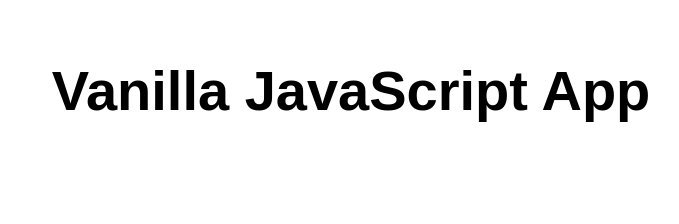
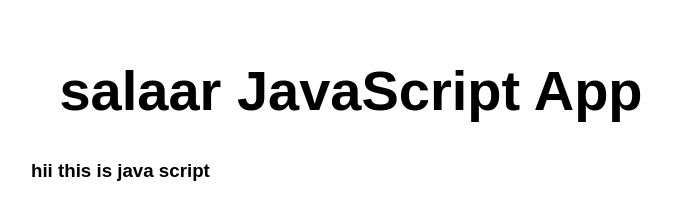
Before and after one commit to s-manish-rao/cloudpracticals, a website: page src/index.html in a window 1280 px wide. Shown: the whole page, without its empty margins (289-968 px from the left). Drawn offline with Linux system fonts and the light colour scheme.

Commit message:
index.html

```diff
--- a/src/index.html
+++ b/src/index.html
@@ -10,7 +10,8 @@
 
 <body>
   <main>
-    <h1>Vanilla JavaScript App</h1>
+    <h1>salaar JavaScript App</h1>
+    <h3>hii this is java script</h3>
   </main>
 </body>
 
```
